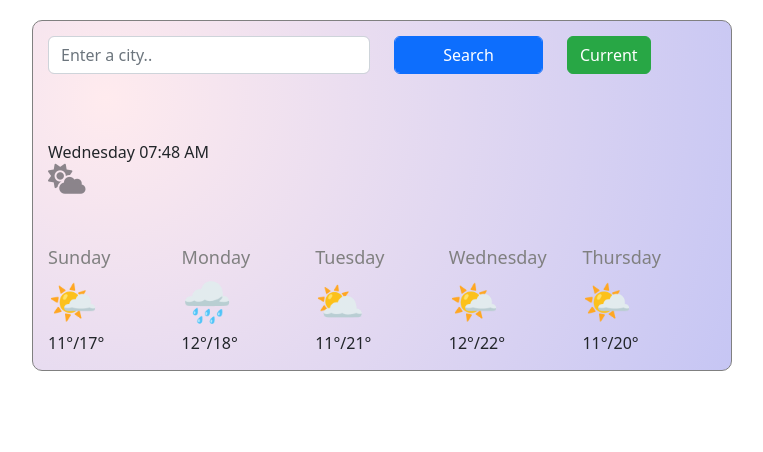
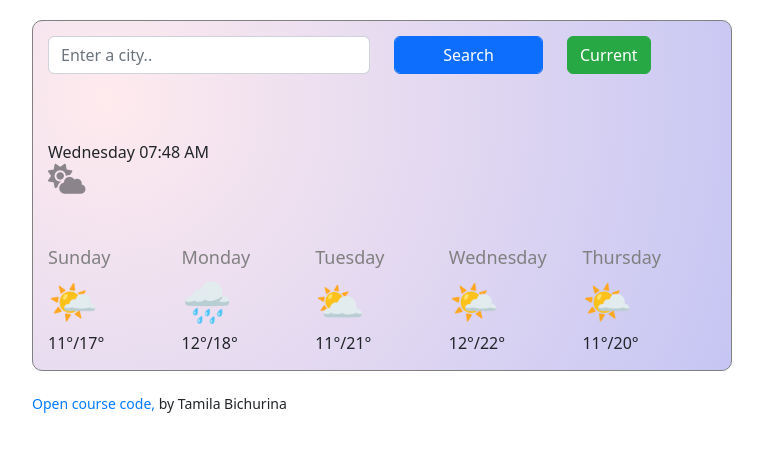
Before and after one commit to Tamilo4ka/check-folder, a plain HTML site: page index.html in a window 1280 px wide. Shown: the whole page, without its empty margins (70-833 px from the left). Drawn offline with nearby package versions, Linux system fonts and the light colour scheme; no server answers.

Commit message:
Updated the file, added a link

```diff
--- a/index.html
+++ b/index.html
@@ -92,6 +92,10 @@
         </div>
       </div>
     </div>
+    <small>
+      <a href="https://github.com/Tamilo4ka/check-folder" target ="_blank">Open course code, </a> by Tamila Bichurina
+    </small>
+    </div>
 
       <script src="src/script.js">
     </script>
```
